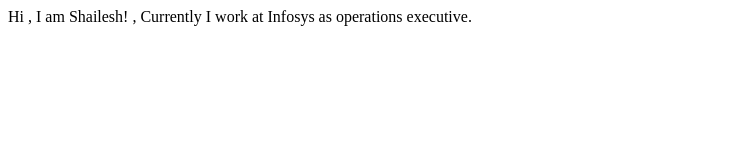
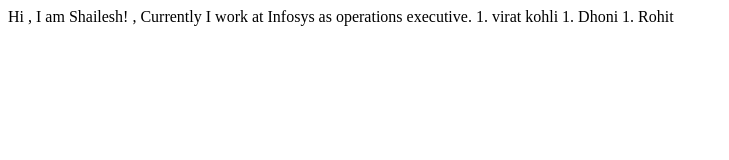
Before and after one commit to shaileshshripati/ShaileshShripati-site, a plain HTML site: page index.html in a window 1280 px wide. Shown: the whole page, without its empty margins (0-729 px from the left). Drawn offline with Linux system fonts and the light colour scheme.

Commit message:
docs: readme crickets

```diff
--- a/index.html
+++ b/index.html
@@ -8,5 +8,9 @@
 </head>
 <body>
     Hi , I am Shailesh! , Currently I work at Infosys as operations executive.
+
+    1. virat kohli
+    1. Dhoni
+    1. Rohit
 </body>
 </html>
```
